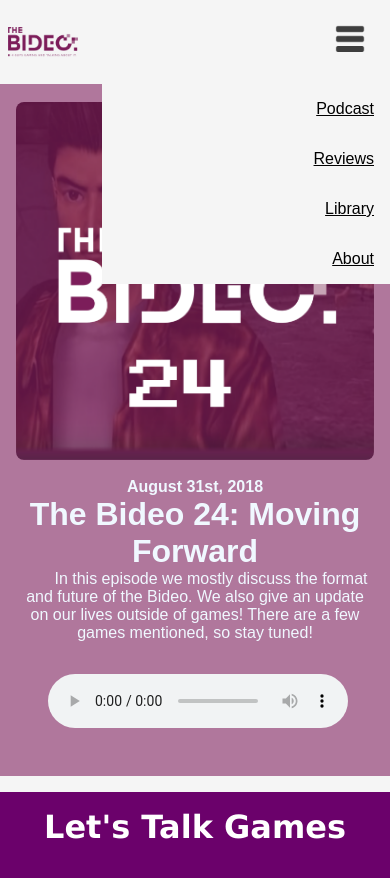
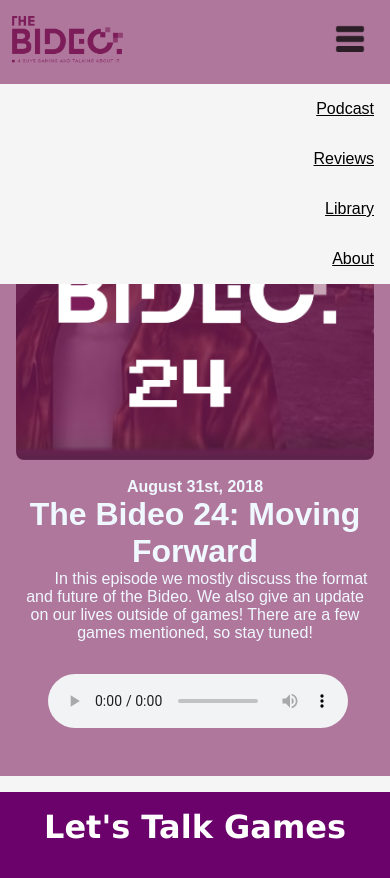
Before and after one commit to thebideo/thebideo-frontend, a plain HTML site: page index.html in a window 390 px wide. Both pictures are taken after a click on the link 350 px from the left and 42 px from the top of the page. Shown: the top 878 px of the page. Drawn offline with nearby package versions, Linux system fonts and the light colour scheme; files that its build step writes are made by us from their sources; grey boxes are pictures that could not be loaded.

Commit message:
Fixing Logo positioning

```diff
--- a/_sass/main.scss
+++ b/_sass/main.scss
@@ -36,25 +36,25 @@ header {
     height: $navMaxHeight + 2.25rem;
 }
 
-.site-logo {
-    max-height: $navMaxHeight + 1.75rem;
-    padding: 0.25rem;
-    margin: 0.25rem;
-    #header-logo {
-        width: 100%;
-        max-height: $navMaxHeight;
+#navbar {
+    background-color: whitesmoke;
+    .logo {
+        display: block;
+        float: left;
+        max-height: $navMaxHeight + 1.75rem;
+        padding: 0.25rem;
+        margin-left: 0.5rem;
         object-fit: contain;
         -o-object-fit: contain;
         position: relative;
         top: 50%;
         transform: translateY(-50%);
         -ms-transform: translateY(-50%);
+        img {
+            max-height: $navMaxHeight;
+        }
     }
-}
-
-#navbar {
-    background-color: whitesmoke;
-    a {
+    a:not(:first-child) {
         float: left;
         display: block;
         width: auto;
@@ -65,7 +65,7 @@ header {
         padding: 1rem;
         top: 50%;
     }
-    a:hover {
+    a:hover:not(:first-child) {
         background-color: #B0779C;
         color: white;
     }
@@ -171,12 +171,19 @@ footer {
 /* When the screen is less than 600 pixels wide, hide all links, except for the first one ("Home"). Show the link that contains should open and close the topnav (.icon) */
 @media screen and (max-width: 576px) {
     #navbar {
-        a {
+        a:not(:first-child) {
             display: none;
         }
         a.icon {
             display: block;
             float: right;
+        }
+    }
+}
+@media screen and (min-width: 576px) {
+    #navbar {
+        a.icon {
+            display: none;
         }
     }
 }
@@ -192,7 +199,7 @@ footer {
         position: relative;
         z-index: 9999;
     }
-    #navbar.responsive a {
+    #navbar.responsive a:not(:first-child) {
         float: none;
         display: block;
         text-align: right;
@@ -202,6 +209,14 @@ footer {
         top: 0%;
         transform: translateY(0%);
         -ms-transform: translateY(0%);
+    }
+    #navbar.responsive a.logo {
+        float: left;
+        margin-top: 0.75rem;
+        top: 0%;
+        transform: translateY(0%);
+        -ms-transform: translateY(0%);
+        z-index: 99999;
     }
 }
 
--- a/index.html
+++ b/index.html
@@ -12,11 +12,11 @@
 </head>
 
 <header class="row">
-    <a class="site-logo col-xs-3 col-md-3" href="">
-        <img id="header-logo" src="assets/Logos/Purple%20+%20Tag.png" alt="The Bideo" />
-    </a>
-    <div id="navbar" class="navbar col-xs-9 col-md-9">
 
+    <div id="navbar" class="navbar col-xs-12 col-sm-12">
+        <a class="logo" href="">
+            <img src="assets/Logos/Purple%20+%20Tag.png" alt="The Bideo" />
+        </a>
         <a href="javascript:void(0);" class="icon" onclick="myFunction()">
             <img id="hamburger" src="assets/hamburger-1.png" alt="Menu" />
         </a>
--- a/main.js
+++ b/main.js
@@ -1,9 +1,9 @@
 /* Toggle between adding and removing the "responsive" class to topnav when the user clicks on the icon */
 function myFunction() {
     var x = document.getElementById("navbar");
-    if (x.className === "navbar col-xs-9 col-md-9") {
+    if (x.className === "navbar col-xs-12 col-sm-12") {
         x.className += " responsive";
     } else {
-        x.className = "navbar col-xs-9 col-md-9";
+        x.className = "navbar col-xs-12 col-sm-12";
     }
 }
```
